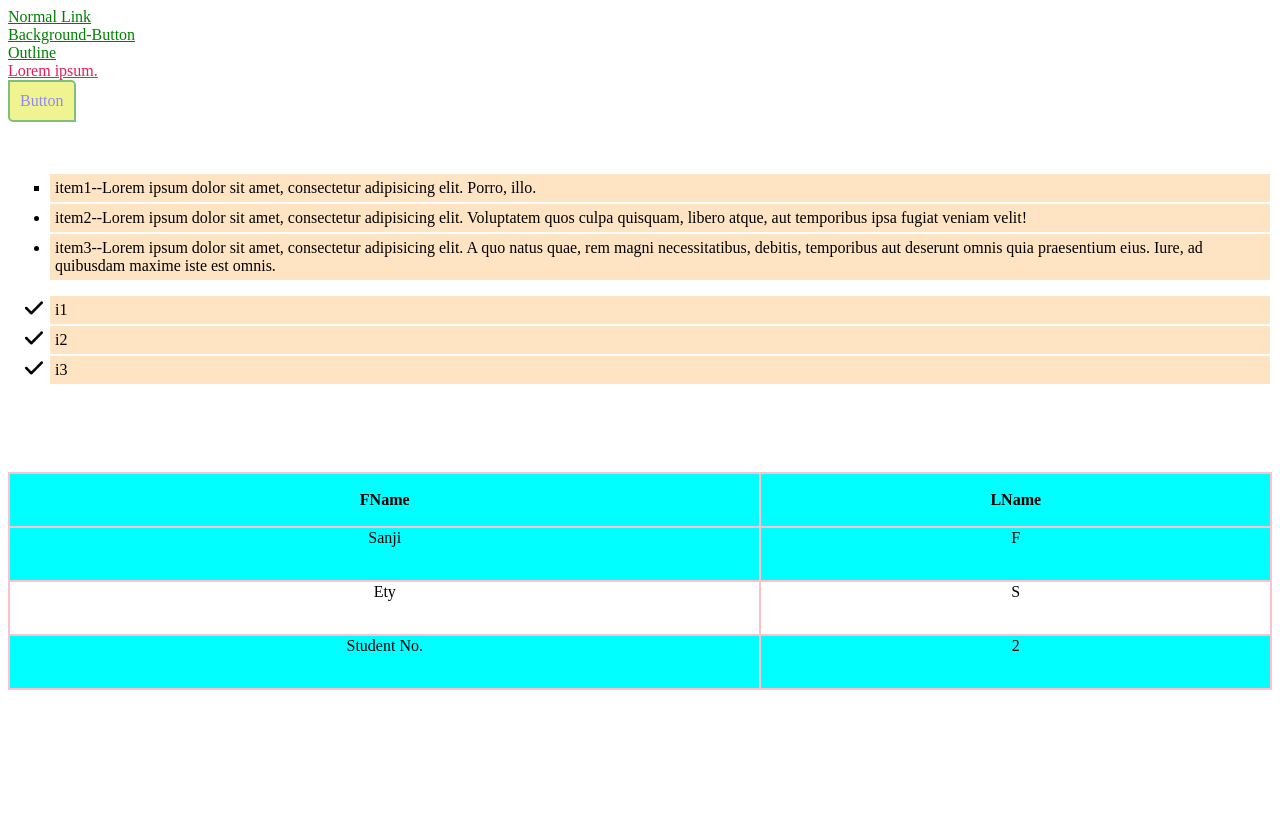
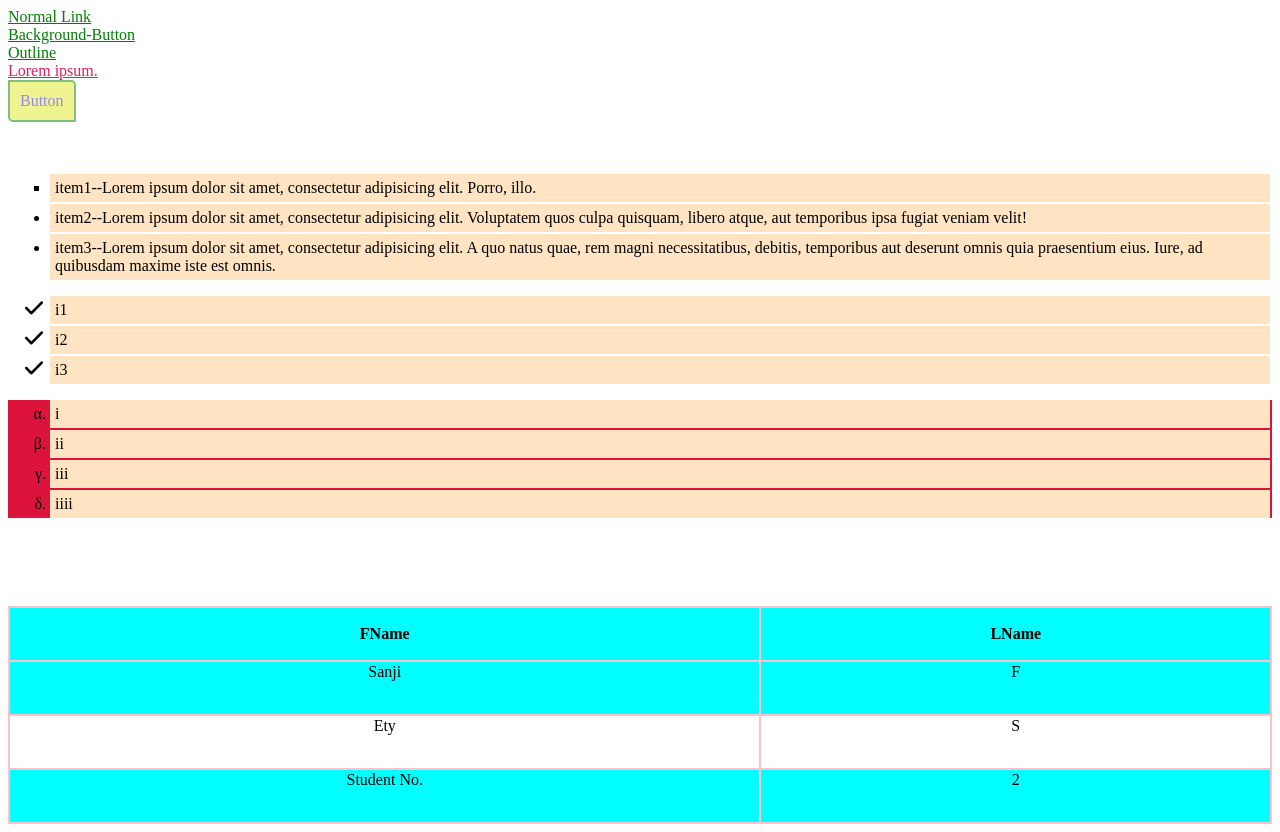
Before and after one commit to Sanjida51/Performance14, a plain HTML site: page index.html in a window 1280 px wide. Before the commit the page ends 800 px from the top, so only its background shows below. Drawn offline with Linux system fonts and the light colour scheme.

Commit message:
index.html

```diff
--- a/index.html
+++ b/index.html
@@ -24,6 +24,12 @@
         <li>i1</li>
         <li>i2</li>
         <li>i3</li>
+    </ol>
+    <ol class="list2">
+       <li>i</li>
+        <li>ii</li>
+        <li>iii</li>
+        <li>iiii</li>
     </ol>
     <br>
     <br>
```
